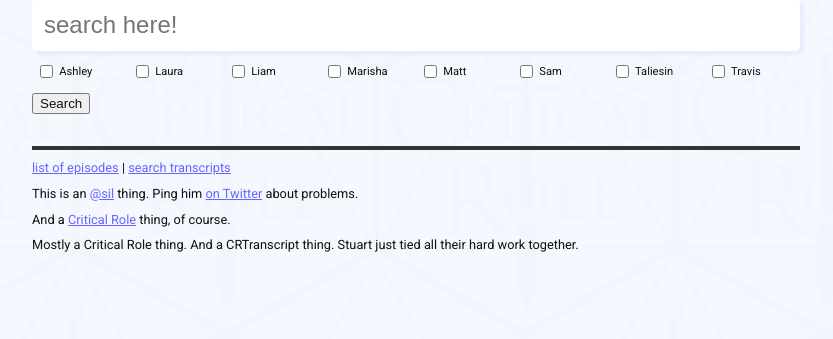
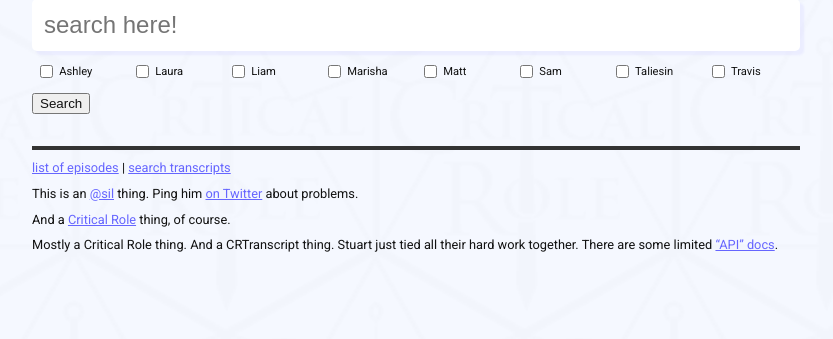
Before and after one commit to stuartlangridge/crtrsrch, a PHP site: page / in a window 1280 px wide. Shown: the part 384-723 px from the top of the page, without its empty margins (224-1057 px from the left). Run offline with PHP 8.4, Linux system fonts and the light colour scheme; some web fonts are replaced.

Commit message:
link to api from index

```diff
--- a/index.php
+++ b/index.php
@@ -81,7 +81,7 @@ if (isset($_GET["q"])) {
     <p>And a <a href="https://critrole.com/">Critical Role</a>
     thing, of course.</p>
     <p>Mostly a Critical Role thing. And a CRTranscript thing.
-    Stuart just tied all their hard work together.</p>
+    Stuart just tied all their hard work together. There are some limited <a href="api.html">“API” docs</a>.</p>
 </footer>
 </main>
 <script>
```
